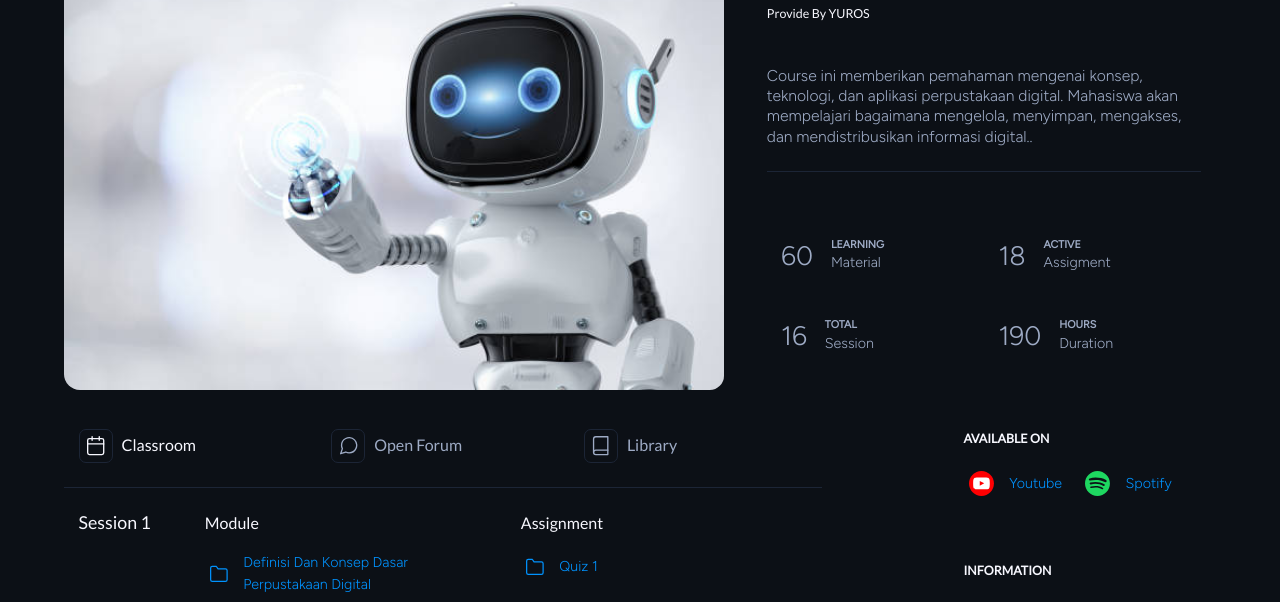
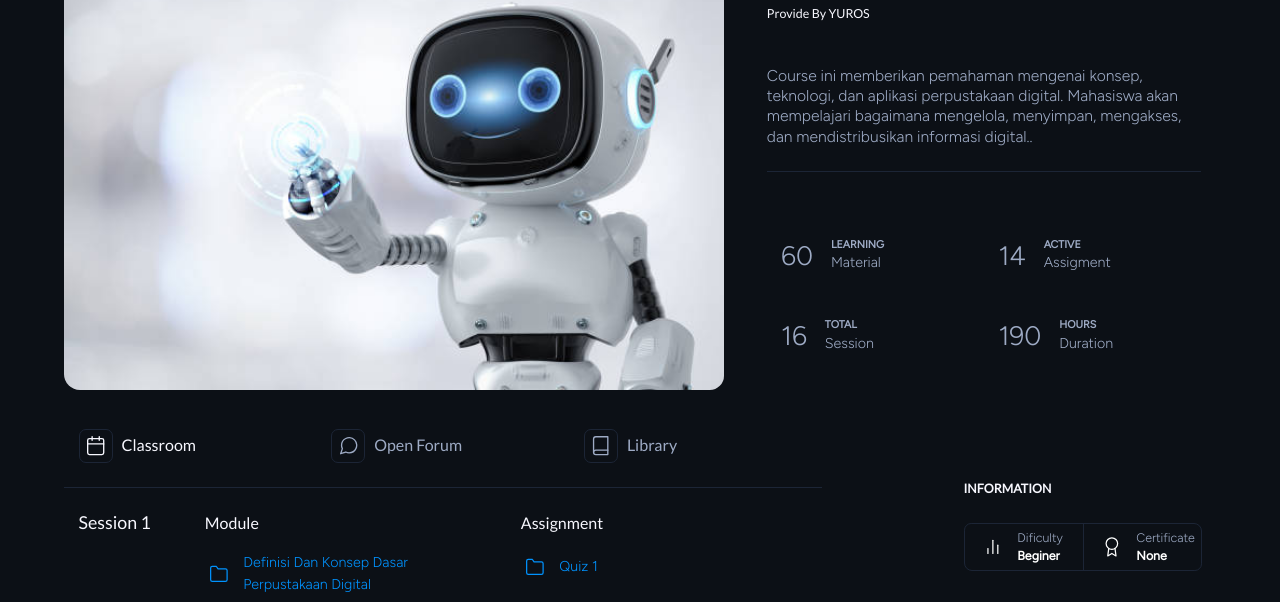
Before and after one commit to yuros-org/mainsite, a plain HTML site: page course/perpustakaan-digital/index.html in a window 1280 px wide. Shown: the part 167-769 px from the top of the page. Drawn offline with Linux system fonts and the light colour scheme; files whose address does not match are found by name.

Commit message:
Mon Jun 30 18:19:09 WIB 2025

```diff
--- a/course/perpustakaan-digital/index.html
+++ b/course/perpustakaan-digital/index.html
@@ -53,7 +53,7 @@
                 </div>
                  <div class="card flex center-x col-xs-6 col-sm-3 col-md-6 mb-40">
                     <div class="count font-md text-3xl mr-20">
-                        18
+                        14
                     </div>
                     <div class="text">
                         <div class="uppercase font-bold text-xs text-gray-500"> Active </div>
@@ -990,38 +990,6 @@
             <div id="apps" class="row">
     <div class=" mb-60 col-xs-12 col-md-6  col-lg-12">
 
-        <h2 class="text-sm uppercase font-bold mb-20"> Available On </h2>
-        <div class="flex center-x space-between">
-
-            <a class="flex center-x" href="asd" target="_blank">
-                <div class="icon xl"><svg width="800px" height="800px" viewBox="0 0 72 72" xmlns="http://www.w3.org/2000/svg">
-
-<g fill="none" fill-rule="evenodd">
-
-<path d="M36,72 L36,72 C55.882251,72 72,55.882251 72,36 L72,36 C72,16.117749 55.882251,-3.65231026e-15 36,0 L36,0 C16.117749,3.65231026e-15 -2.4348735e-15,16.117749 0,36 L0,36 C2.4348735e-15,55.882251 16.117749,72 36,72 Z" fill="#FF0002"/>
-
-<path d="M31.044,42.269916 L31.0425,28.6877416 L44.0115,35.5022437 L31.044,42.269916 Z M59.52,26.3341627 C59.52,26.3341627 59.0505,23.003199 57.612,21.5363665 C55.7865,19.610299 53.7405,19.6012352 52.803,19.4894477 C46.086,19 36.0105,19 36.0105,19 L35.9895,19 C35.9895,19 25.914,19 19.197,19.4894477 C18.258,19.6012352 16.2135,19.610299 14.3865,21.5363665 C12.948,23.003199 12.48,26.3341627 12.48,26.3341627 C12.48,26.3341627 12,30.2467232 12,34.1577731 L12,37.8256098 C12,41.7381703 12.48,45.6492202 12.48,45.6492202 C12.48,45.6492202 12.948,48.9801839 14.3865,50.4470165 C16.2135,52.3730839 18.612,52.3126583 19.68,52.5135736 C23.52,52.8851913 36,53 36,53 C36,53 46.086,52.9848936 52.803,52.4954459 C53.7405,52.3821478 55.7865,52.3730839 57.612,50.4470165 C59.0505,48.9801839 59.52,45.6492202 59.52,45.6492202 C59.52,45.6492202 60,41.7381703 60,37.8256098 L60,34.1577731 C60,30.2467232 59.52,26.3341627 59.52,26.3341627 L59.52,26.3341627 Z" fill="#FFF"/>
-
-</g>
-
-</svg></div>
-                <div class="meta">
-                    <div class="capitalize text-md">Youtube</div>
-                </div>
-            </a>
-
-
-            <a class="flex center-x ml-20" href="asd" target="_blank">
-                <div class="icon xl"><svg width="800px" height="800px" viewBox="0 0 24 24" xmlns="http://www.w3.org/2000/svg">
-  <path fill="#1ED760" fill-rule="evenodd" d="M19.0983701,10.6382791 C15.230178,8.34118115 8.85003755,8.12986439 5.15729493,9.25058527 C4.56433588,9.43062856 3.93727638,9.09580812 3.75758647,8.50284907 C3.57789655,7.90953664 3.91236362,7.28283051 4.50585273,7.10261054 C8.74455585,5.81598127 15.7909802,6.06440214 20.2440037,8.70780512 C20.7774195,9.02442687 20.9525156,9.71332656 20.6362472,10.2456822 C20.3198021,10.779098 19.6305491,10.9549008 19.0983701,10.6382791 M18.971686,14.0407262 C18.7004726,14.4810283 18.1246521,14.6190203 17.6848801,14.3486903 C14.4600027,12.3664473 9.54264764,11.792217 5.72728477,12.9503953 C5.23256328,13.0998719 4.70992535,12.8208843 4.55974204,12.3270462 C4.41061884,11.8323247 4.68978312,11.3107469 5.18362118,11.1602103 C9.5419409,9.83771368 14.9600247,10.4782013 18.6638986,12.7544503 C19.1036707,13.0253103 19.242016,13.6013075 18.971686,14.0407262 M17.5034233,17.308185 C17.2876894,17.6617342 16.827245,17.7725165 16.4749326,17.5571359 C13.6571403,15.8347984 10.1101639,15.4459119 5.93312425,16.4000177 C5.53063298,16.4922479 5.12937851,16.2399399 5.03767834,15.8376253 C4.94544812,15.4351341 5.19669597,15.0338796 5.60024736,14.9420027 C10.1712973,13.8970803 14.0923186,14.3467468 17.2551791,16.2796943 C17.6078449,16.4948982 17.7189805,16.9556959 17.5034233,17.308185 M12,0 C5.37267547,0 0,5.37249879 0,11.9998233 C0,18.6278546 5.37267547,24 12,24 C18.6275012,24 24,18.6278546 24,11.9998233 C24,5.37249879 18.6275012,0 12,0"/>
-</svg></div>
-                <div class="meta">
-                    <div class="capitalize text-md">Spotify</div>
-                </div>
-            </a>
-
-        </div>
-
     </div>
     <div class="mb-50 col-xs-12 col-md-6 col-lg-12">
         <h2 class="text-sm uppercase font-bold mb-30"> Information </h2>
```
